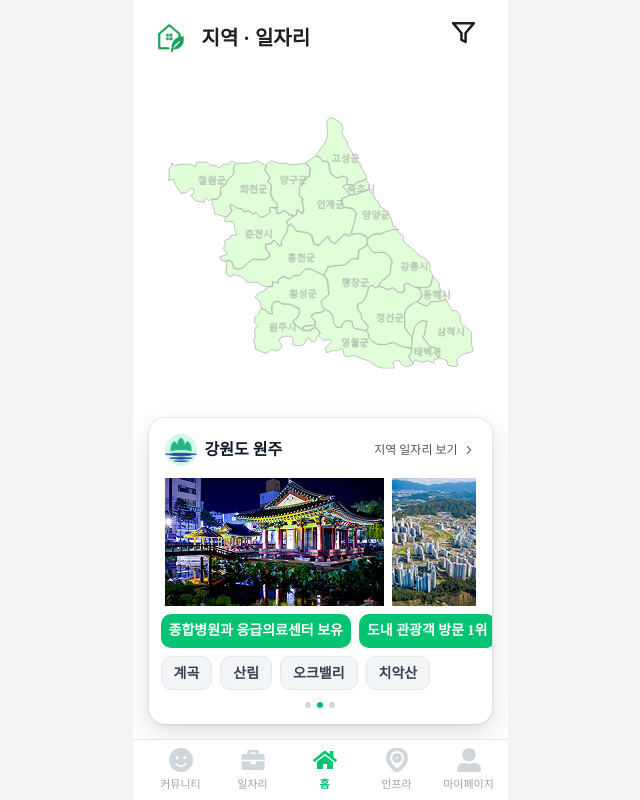
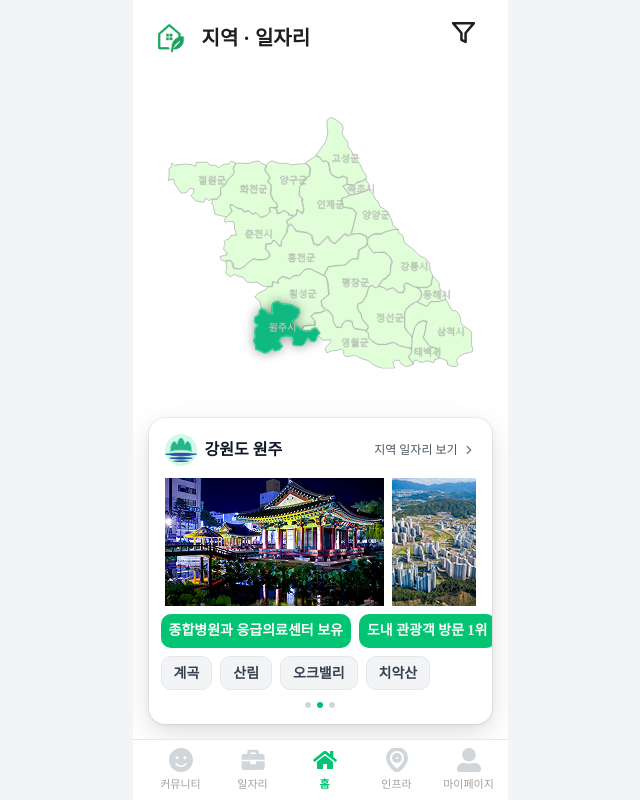
Before and after one commit to kdt-hackathon-2025/Frontend, a Vue app: page /region-jobs in a window 1280 px wide. Shown: the whole page, without its empty margins (320-960 px from the left). Built offline with nearby package versions, Linux system fonts and the light colour scheme; a web font is replaced by a local one.

Commit message:
fix: 해당페이지 진입시 원주 지역 기본선택

```diff
--- a/src/pages/Jobs/RegionJobsPage.vue
+++ b/src/pages/Jobs/RegionJobsPage.vue
@@ -12,7 +12,7 @@ import FilterModal from '@/components/FilterModal.vue'
 const router = useRouter()
 
 // 지도에서 선택된 시/군 이름
-const selectedRegion = ref('원주')
+const selectedRegion = ref('path48')
 
 const regionNameMap = {
   path24: '철원',
```
